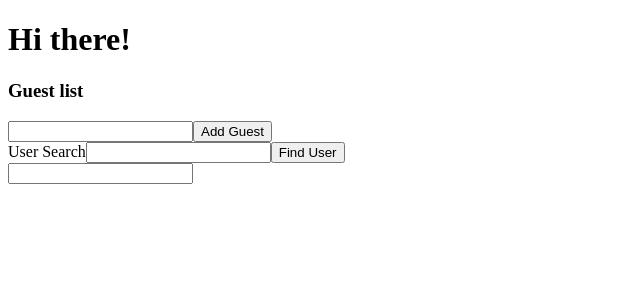
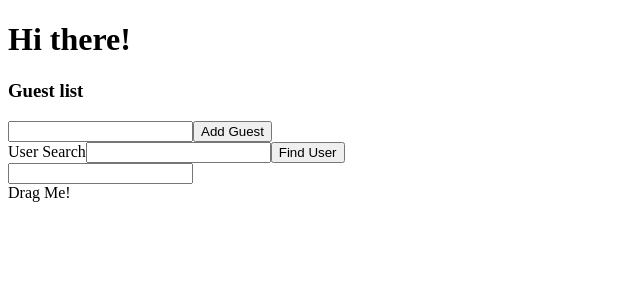
Before and after one commit to immatte/Typescript-App, a React (Create React App) app: page / in a window 1280 px wide. Shown: the top 300 px of the page, without its empty margins (0-640 px from the left). Built offline with nearby package versions, Linux system fonts and the light colour scheme.

Commit message:
DragEvent onChange

```diff
--- a/src/events/EventComponent.tsx
+++ b/src/events/EventComponent.tsx
@@ -2,9 +2,14 @@ const EventComponent: React.FC = () => {
     const onChange = (event: React.ChangeEvent<HTMLInputElement>) => {
         console.log(event);
     }
+
+    const onDragStart = (event : React.DragEvent<HTMLDivElement> ) => {
+        console.log("I'm being dragged")
+    }
     return(
         <div>
             <input onChange={onChange}/>
+            <div draggable onDragStart={onDragStart}>Drag Me!</div>
         </div>
     );
 };
```
